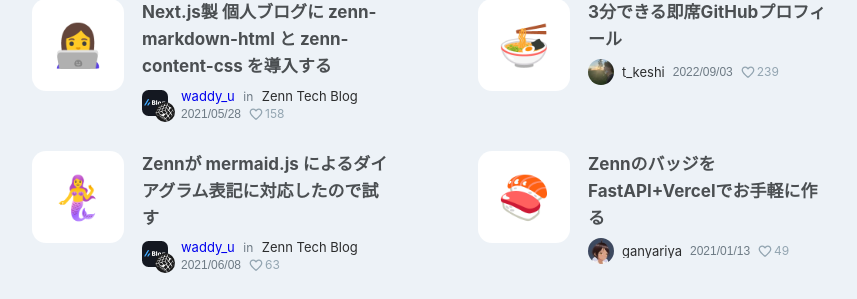
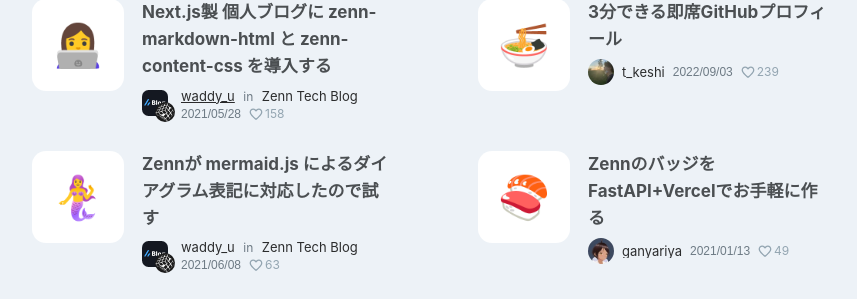
Before and after one commit to YokoyamaGen/YokoyamaGen.github.io, a plain HTML site: page html_css/index.html in a window 1280 px wide. In both pictures the pointer is over the link 389 px from the left and 4288 px from the top of the page. Shown: the part 4193-4492 px from the top of the page, without its empty margins (182-1039 px from the left). Drawn offline with Linux system fonts and the light colour scheme.

Commit message:
見直しに伴い、一部文字の色を修正。また、ホバーした時に下線が表示されるように修正

```diff
--- a/html_css/css/style.css
+++ b/html_css/css/style.css
@@ -738,6 +738,11 @@
 
 .article-wrap .other-user-waddy_u {
   font-size: 13px;
+  color: #000000d1;
+}
+
+.article-wrap .other-user-waddy_u:hover {
+  text-decoration: underline;
 }
 
 .article-wrap .article-part-info {
```
